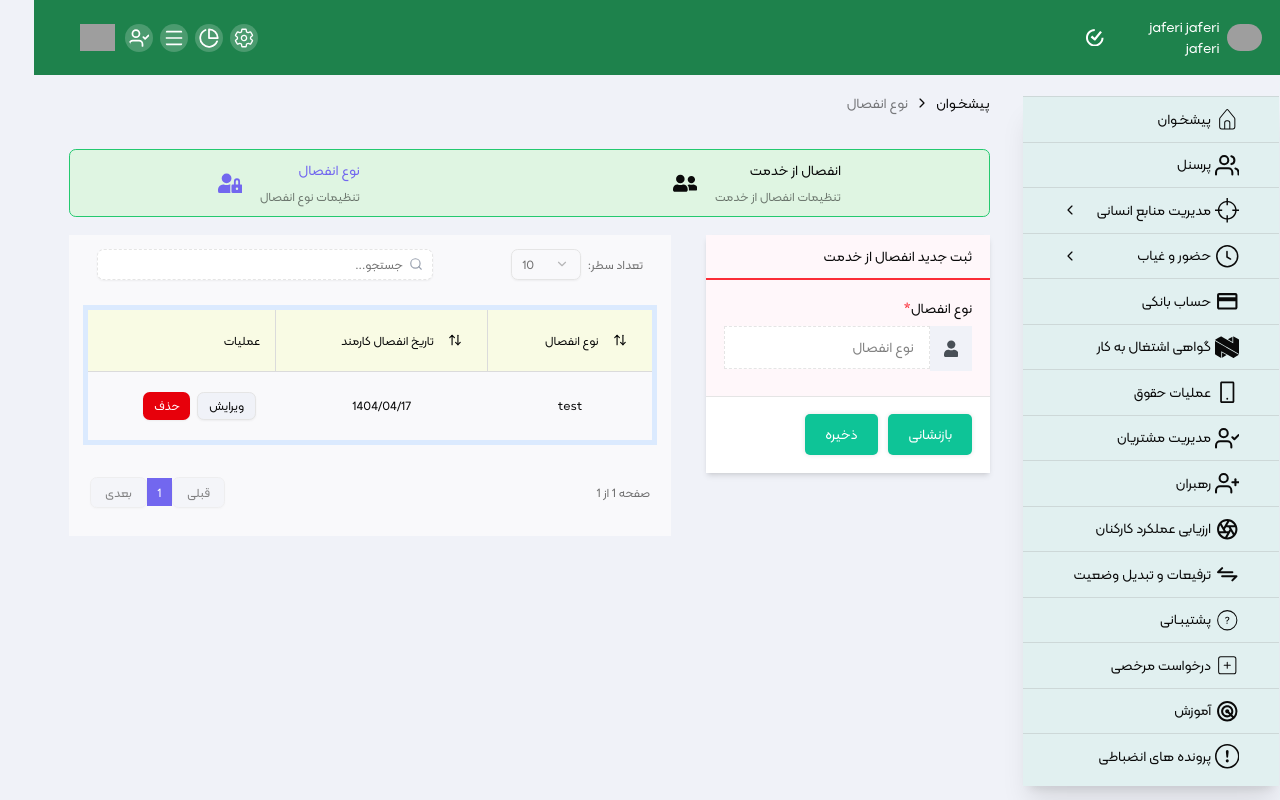
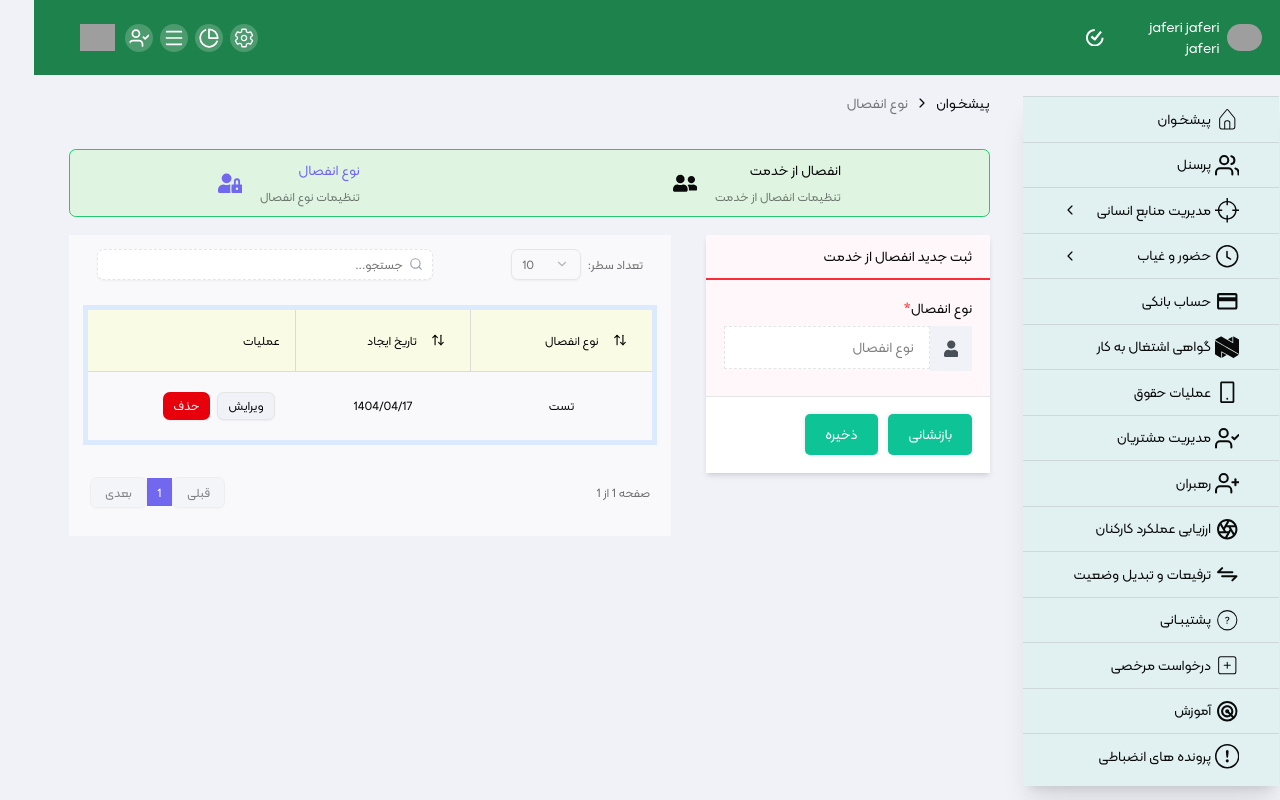
Before and after one commit to NavidVafaeiMajd/dashboard, a React (Vite) app: page /exit-type in a window 1280 px wide. Built offline with nearby package versions, Linux system fonts and the light colour scheme; grey boxes are pictures that could not be loaded.

Commit message:
complete stuff page

```diff
--- a/src/component/pages/Staff/EmployExit/ExitType/Table.tsx
+++ b/src/component/pages/Staff/EmployExit/ExitType/Table.tsx
@@ -17,7 +17,7 @@ const Table: React.FC = () => {
       const response: User[] = [
         {
           id: 1,
-          exitType: "test",
+          exitType: "تست",
           exitTime: "	1404/04/17",
         },
 
--- a/src/component/pages/Staff/EmployExit/ExitType/columns.tsx
+++ b/src/component/pages/Staff/EmployExit/ExitType/columns.tsx
@@ -27,7 +27,7 @@ export const userColumns: ColumnDef<User>[] = [
           onClick={() => column.toggleSorting(column.getIsSorted() === "asc")}
         >
           <LuArrowUpDown className="ml-2 h-4 w-4" />
-          تاریخ انفصال کارمند
+          تاریخ ایجاد
         </Button>
       );
     },
```
